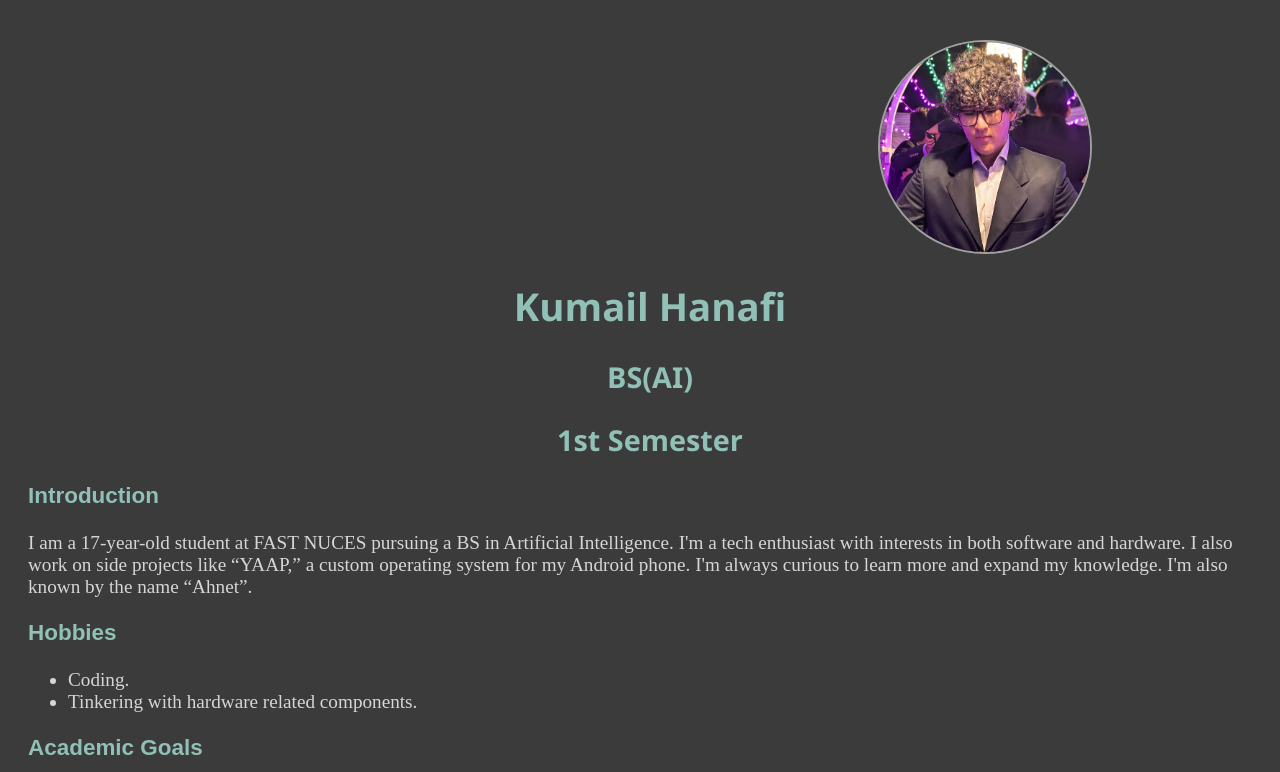
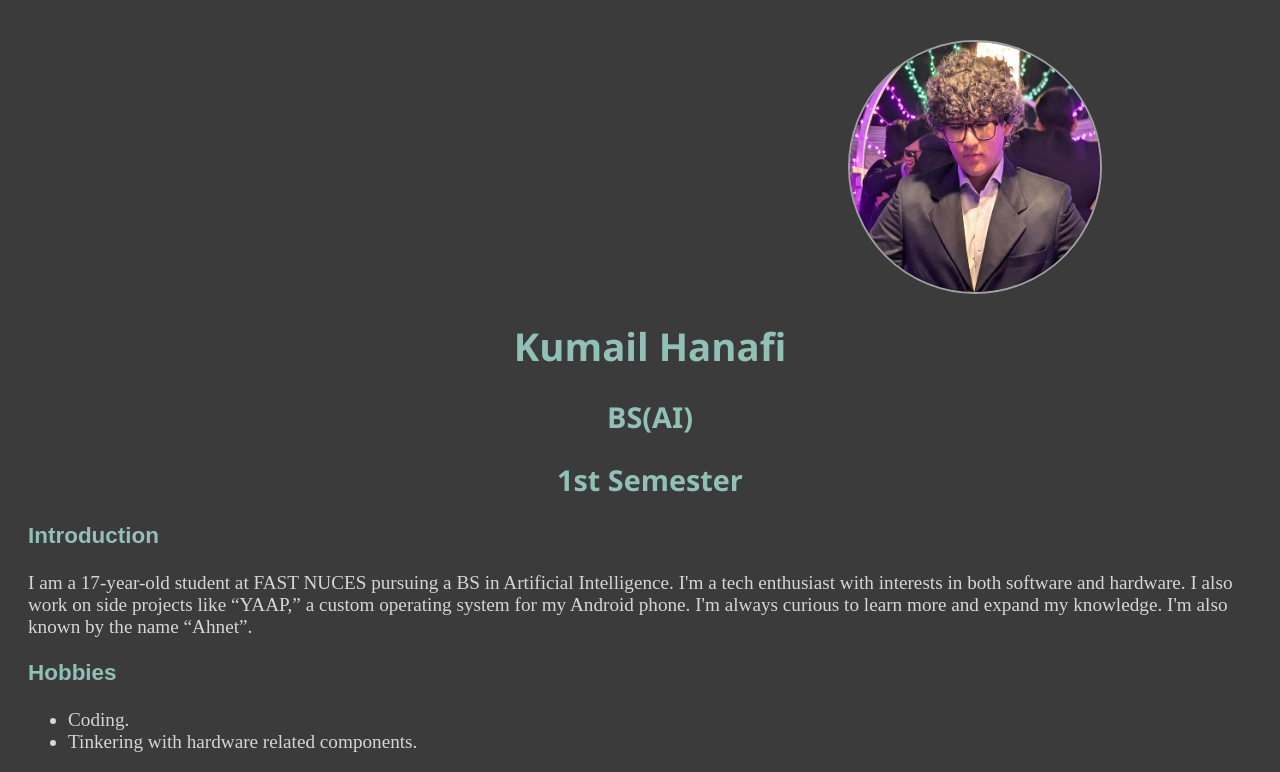
Before and after one commit to Kumail-Hanafi/25P-0082-Website, a plain HTML site: page my_profile.html in a window 1280 px wide. Shown: the top 772 px of the page. Drawn offline with Linux system fonts and the light colour scheme.

Commit message:
Website: Increase Profile picture's size
* Adjust the left-magin to compensate for the size increase, Making sure the image is centered properly.

```diff
--- a/my_profile.html
+++ b/my_profile.html
@@ -4,7 +4,7 @@
     <link rel="stylesheet" href="style.css" />
   </head>
   <body>
-    <img src="profile_pic.png" alt="Profile Picture" width="210" height="210" />
+    <img src="profile_pic.png" alt="Profile Picture" width="250" height="250" />
 
     <h1>Kumail Hanafi</h1>
     <h2>BS(AI)</h2>
--- a/style.css
+++ b/style.css
@@ -25,7 +25,7 @@ button {
 img {
   display: block;
   margin-top: 40px;
-  margin-left: 850px;
+  margin-left: 820px;
   border: 2px solid rgba(255, 255, 255, 0.514);
   border-radius: 150px;
 }
```
